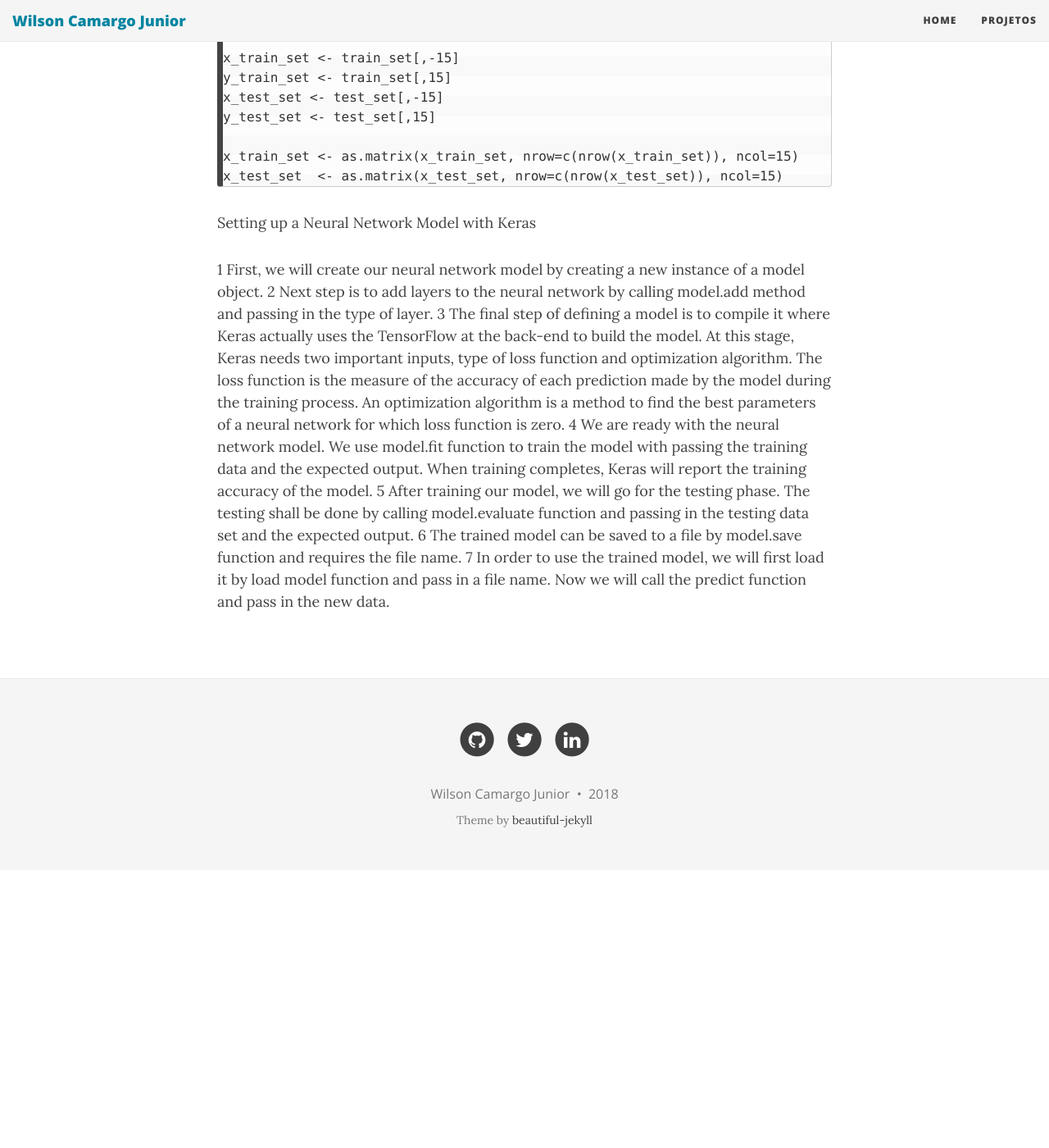
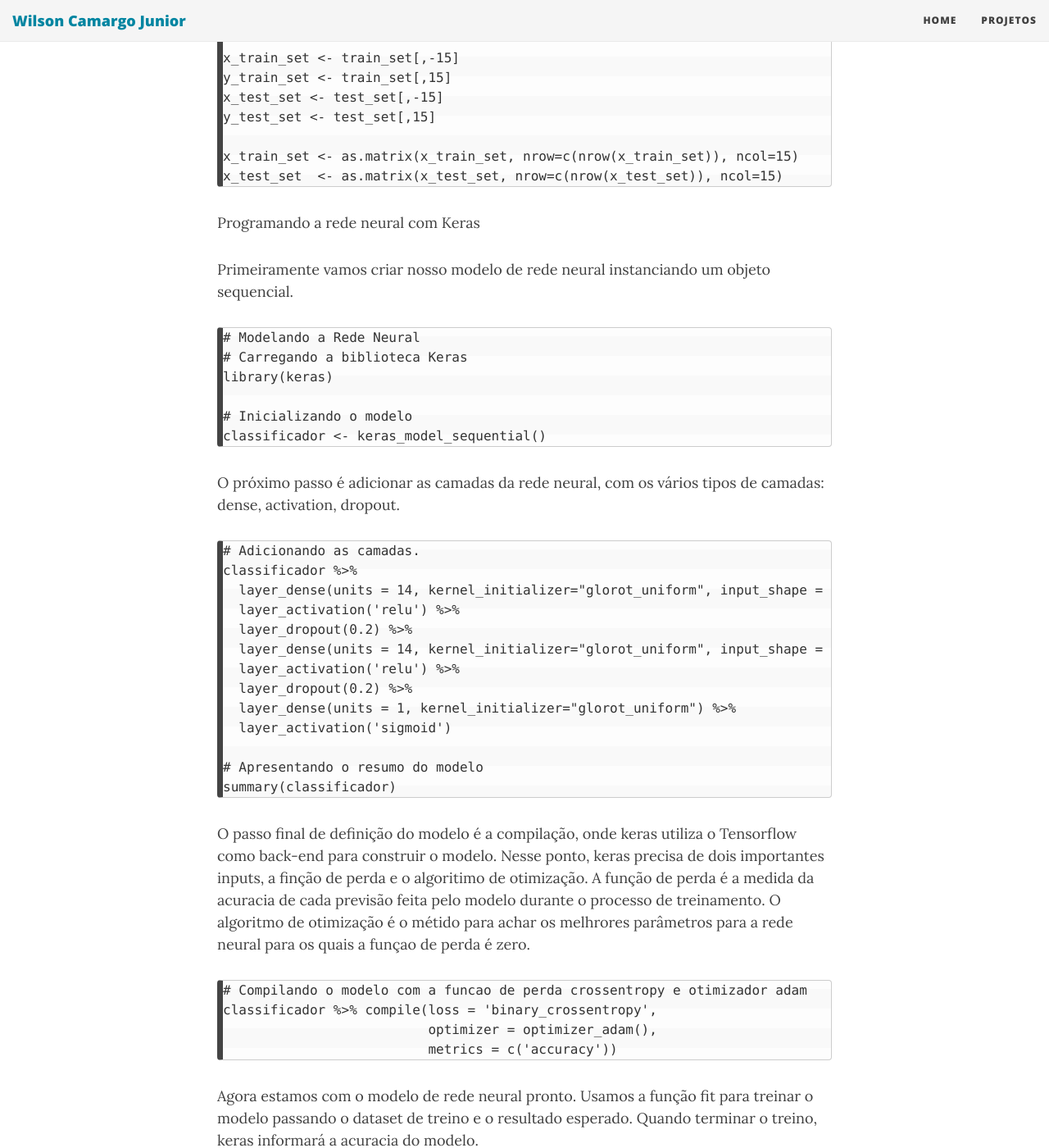
Before and after one commit to wilson-camargo-jr/teste, a Jekyll site: the page built from tmp/p7.md, in a window 1280 px wide and 1400 px high, scrolled down 15596 px. Shown: the whole window at 82% size. Built offline with Jekyll 4.4.1, drawn with Linux system fonts in a browser that asks for light colours; nearby versions of some CDN libraries; comment, search, counter and statistics services are not loaded; before the commit the page ends 16657 px from its top, so only the background shows below that; some of the changed text lies outside the part shown.

Commit message:
Update p7.md

````diff
--- a/tmp/p7.md
+++ b/tmp/p7.md
@@ -331,15 +331,88 @@ x_train_set <- as.matrix(x_train_set, nrow=c(nrow(x_train_set)), ncol=15)
 x_test_set  <- as.matrix(x_test_set, nrow=c(nrow(x_test_set)), ncol=15)
 ```
 
-Setting up a Neural Network Model with Keras
+Programando a rede neural com Keras
 
-1	First, we will create our neural network model by creating a new instance of a model object.
-2	Next step is to add layers to the neural network by calling model.add method and passing in the type of layer.
-3	The final step of defining a model is to compile it where Keras actually uses the TensorFlow at the back-end to build the model. At this stage, Keras needs two important inputs, type of loss function and optimization algorithm. The loss function is the measure of the accuracy of each prediction made by the model during the training process. An optimization algorithm is a method to find the best parameters of a neural network for which loss function is zero.
-4	We are ready with the neural network model. We use model.fit function to train the model with passing the training data and the expected output. When training completes, Keras will report the training accuracy of the model.
-5	After training our model, we will go for the testing phase. The testing shall be done by calling model.evaluate function and passing in the testing data set and the expected output.
-6	The trained model can be saved to a file by model.save function and requires the file name.
-7	In order to use the trained model, we will first load it by load model function and pass in a file name. Now we will call the predict function and pass in the new data.
+Primeiramente vamos criar nosso modelo de rede neural instanciando um objeto sequencial.
+
+```
+# Modelando a Rede Neural
+# Carregando a biblioteca Keras
+library(keras)
+
+# Inicializando o modelo
+classificador <- keras_model_sequential()
+```
+
+O próximo passo é adicionar as camadas da rede neural, com os vários tipos de camadas: dense, activation, dropout.
+
+```
+# Adicionando as camadas.
+classificador %>%
+  layer_dense(units = 14, kernel_initializer="glorot_uniform", input_shape = c(14)) %>%
+  layer_activation('relu') %>%
+  layer_dropout(0.2) %>%
+  layer_dense(units = 14, kernel_initializer="glorot_uniform", input_shape = c(14)) %>%
+  layer_activation('relu') %>%
+  layer_dropout(0.2) %>%
+  layer_dense(units = 1, kernel_initializer="glorot_uniform") %>%
+  layer_activation('sigmoid')
+
+# Apresentando o resumo do modelo
+summary(classificador)
+```
+
+O passo final de definição do modelo é a compilação, onde keras utiliza o Tensorflow como back-end para construir o modelo.
+Nesse ponto, keras precisa de dois importantes inputs, a finção de perda e o algoritimo de otimização. A função de perda é a medida da acuracia de cada previsão feita pelo modelo durante o processo de treinamento. O algoritmo de otimização é o métido para achar os melhrores parâmetros para a rede neural para os quais a funçao de perda é zero.
+
+```
+# Compilando o modelo com a funcao de perda crossentropy e otimizador adam
+classificador %>% compile(loss = 'binary_crossentropy',
+                          optimizer = optimizer_adam(),
+                          metrics = c('accuracy'))
+```
+
+Agora estamos com o modelo de rede neural pronto. Usamos a função fit para treinar o modelo passando o dataset de treino e o resultado esperado. Quando terminar o treino, keras informará a acuracia do modelo.
+
+```
+# Treinando o modelo
+history <- classificador %>% fit(x_train_set, y_train_set, epochs = 100, batch_size = 50,  validation_split = 0.25)
+```
+
+Depois de treinar o modelo, passamos para a fase de teste. o teste é realizado utilizando a função evaluate passando o dataset de teste e o resultado esperado.
+
+```
+# Testando o modelo
+taxa_erro_teste <- classificador %>% evaluate(x_test_set, y_test_set)
+y_pred <- classificador %>% predict_classes(x_test_set)
+```
+
+Agora calcularemos algumas métricas além da acuracia do modelo.
+
+```
+# Calculando a Confusion Matrix
+
+cm <- table(y_test_set, y_pred)
+
+# Analises de resultado
+Test_TP <- cm[1,1]
+Test_TN <- cm[2,2]
+Test_FP <- cm[1,2]
+Test_FN <- cm[2,1]
+
+TestAccuracy    <- (Test_TP+Test_TN)/(Test_TP+Test_TN+Test_FP+Test_FN)
+TestPrecision   <- Test_TP/(Test_TP+Test_FP)
+TestRecall      <- Test_TP/(Test_TP+Test_FN) # Sensivity
+TestSpecificity <- Test_TN/(Test_TN+Test_FP)
+```
+
+Agora com o modelo treinado e testado podemos realizar previsões no dataset para previsão.
+
+```
+# Utilizando o modelo com o dataset de previsao.
+predict <- as.matrix(predict, nrow=c(nrow(predict)), ncol=15)
+predictions <- classificador %>% predict_classes(predict)
+```
 
 
 
````
